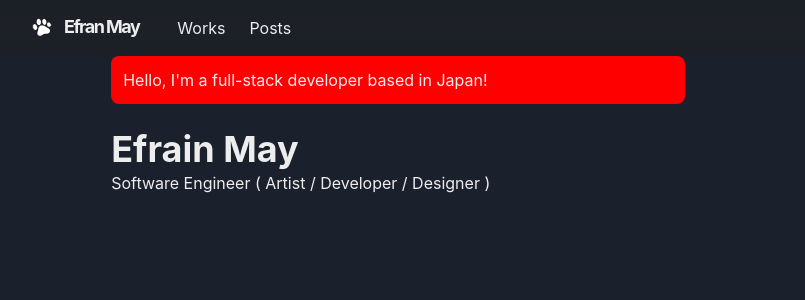
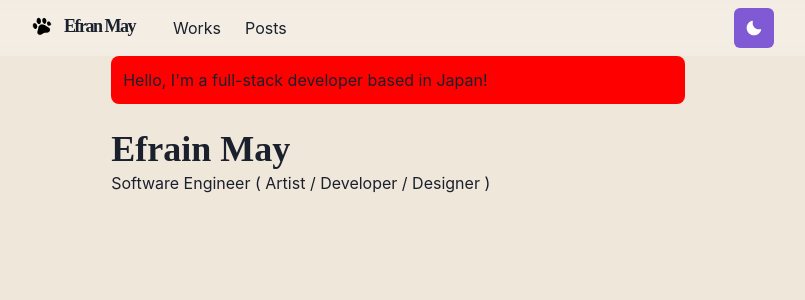
Before and after one commit to efraindrummer/efrawebsaite-nextjs-copywith, a Next.js app: page / in a window 1280 px wide. Shown: the top 300 px of the page, without its empty margins (242-1047 px from the left). Built offline with nearby package versions, Linux system fonts and the light colour scheme.

Commit message:
button dark mode ready

```diff
--- a/components/navbar.js
+++ b/components/navbar.js
@@ -15,6 +15,7 @@
     useColorModeValue
 } from '@chakra-ui/react'
 import { HamburgerIcon } from '@chakra-ui/icons'
+import ThemeToggleButton from "./theme-toggle-button"
 
 const LinkItem = ({ href, path, children }) => {
     const active = path === href
@@ -77,6 +78,7 @@
                 </Stack>
 
                 <Box flex={1} align="right">
+                    <ThemeToggleButton />
                     <Box ml={2} display={{base: 'inline-block', md:'none'}}>
                         <Menu>
                             <MenuButton
--- /dev/null
+++ b/components/theme-toggle-button.js
@@ -0,0 +1,17 @@
+import { IconButton, useColorMode, useColorModeValue } from '@chakra-ui/react'
+import { SunIcon, MoonIcon } from '@chakra-ui/icons'
+
+const ThemeToggleButton = () => {
+    const { toggleColorMode } = useColorMode()
+
+    return (
+        <IconButton
+            aria-label="Toggle theme"
+            colorScheme={useColorModeValue('purple', 'orange')}
+            icon={useColorModeValue(<MoonIcon />, <SunIcon />)}
+            onClick={toggleColorMode}
+        ></IconButton>
+    )
+}
+
+export default ThemeToggleButton
--- a/pages/_app.js
+++ b/pages/_app.js
@@ -1,9 +1,10 @@
 import { ChakraProvider } from "@chakra-ui/provider";
 import Layout from '../components/layouts/main'
+import theme from '../lib/theme'
 
 const Website = ({ Component, pageProps, router }) => {
     return (
-        <ChakraProvider>
+        <ChakraProvider theme={theme}>
             <Layout router={router}>
                 <Component {...pageProps} key={router.route} />
             </Layout>
```
